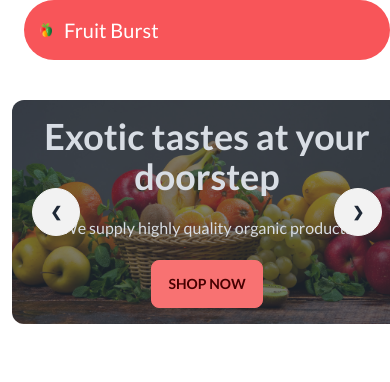
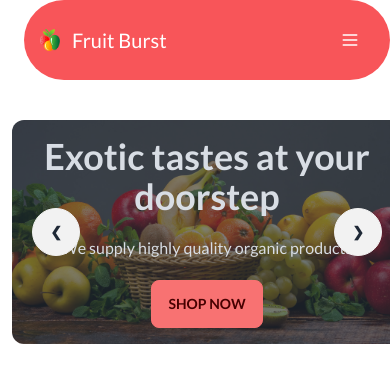
Before and after one commit to User-slcr/Fruit-Brust-website, a plain HTML site: page index.html in a window 390 px wide. Shown: the top 382 px of the page. Drawn offline with nearby package versions, Linux system fonts and the light colour scheme.

Commit message:
added the navbar section

```diff
--- a/index.html
+++ b/index.html
@@ -31,7 +31,12 @@
   <header  class="container mx-auto">
     <div class="ml-6 lg:ml-0">
       <nav class="text-white mb-10 bg-[#F85559] rounded-full">
-        <div class="flex justify-between p-4">
+        <div class="flex flex-row-reverse lg:flex-row md:flex-row  justify-between p-4">
+          <div class="flex-none  visible md:hidden lg:hidden">
+            <button class="btn btn-square btn-ghost">
+              <svg xmlns="http://www.w3.org/2000/svg" fill="none" viewBox="0 0 24 24" class="inline-block w-5 h-5 stroke-current"><path stroke-linecap="round" stroke-linejoin="round" stroke-width="2" d="M4 6h16M4 12h16M4 18h16"></path></svg>
+            </button>
+          </div>
           <div class="lg:flex md:flex justify-start items-center gap-8 hidden">
             <span>Home</span>
             <span>About Us</span>
@@ -39,7 +44,7 @@
             <span>All fruits</span>
           </div>
           <div class="flex justify-center items-center gap-3">
-            <img class="w-3 lg:w-7 md:w-4" src="./images/logo.png" alt="">
+            <img class="w-5 lg:w-7" src="./images/logo.png" alt="">
             <span class="text-xl md:text-2xl lg:text-4xl">Fruit Burst</span>
           </div>
           <div class="lg:flex md:flex justify-center items-center hidden lg:visible">
```
